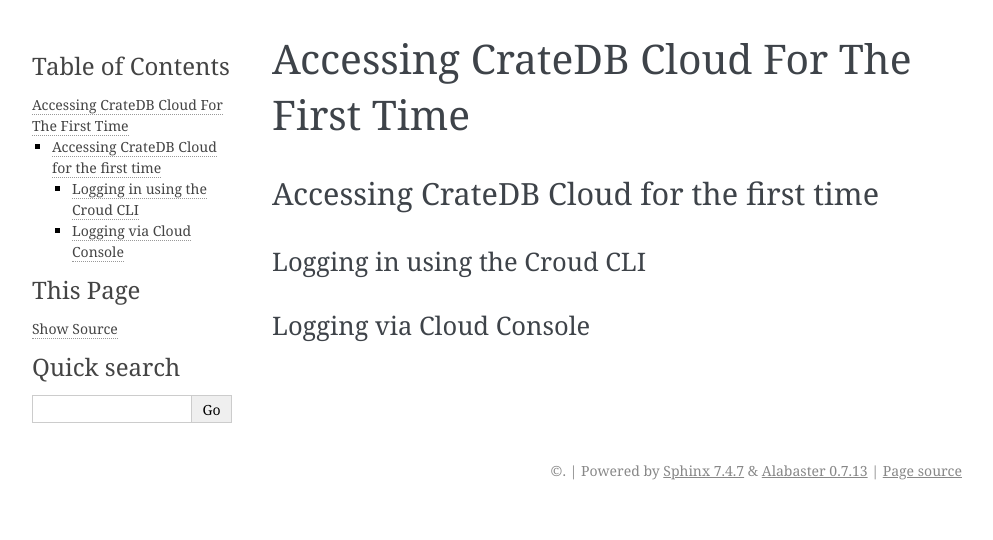
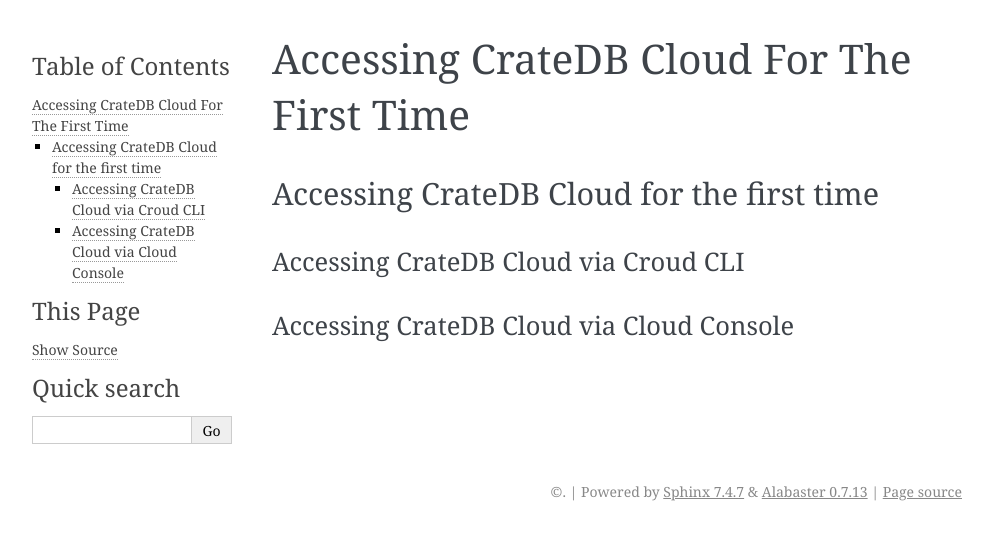
Before and after one commit to crate/cloud-tutorials, a Sphinx documentation site: the page built from docs/create/accessing_cdb_cloud.rst, in a window 1280 px wide. Shown: the top 540 px of the page, without its empty margins (148-1141 px from the left). Built offline with Sphinx 7.4.7, drawn with Linux system fonts in a browser that asks for light colours; pages that are not in the unit, such as notebooks, are missing from menus.

Commit message:
Cloud docs restructuring WIP

```diff
--- a/docs/create/accessing_cdb_cloud.rst
+++ b/docs/create/accessing_cdb_cloud.rst
@@ -5,10 +5,11 @@
 Accessing CrateDB Cloud for the first time
 ==========================================
 
-Logging in using the Croud CLI
-------------------------------
+Accessing CrateDB Cloud via Croud CLI
+-------------------------------------
 
 
 
-Logging via Cloud Console
--------------------------
+
+Accessing CrateDB Cloud via Cloud Console
+-----------------------------------------
```
